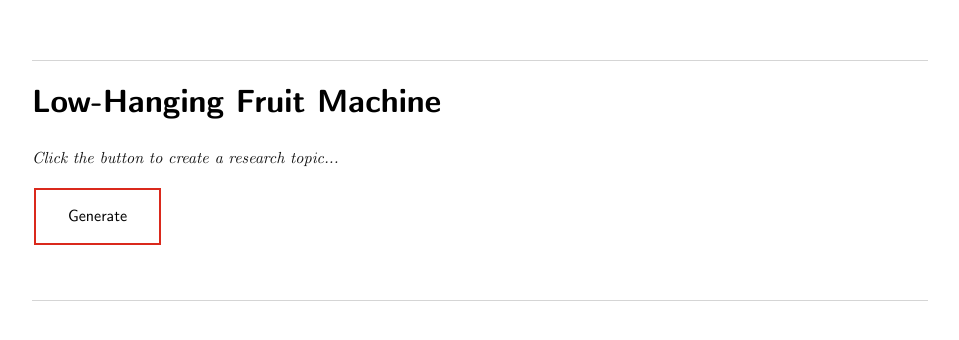
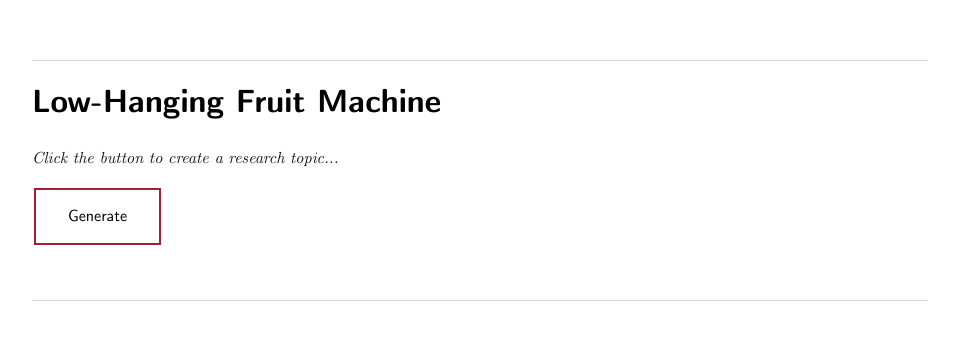
Before and after one commit to carbonheliumnitrogen/carbonheliumnitrogen.github.io, a Jekyll site: the page built from topic.html, in a window 1280 px wide. Shown: the top 340 px of the page, without its empty margins (160-1119 px from the left). Built offline with Jekyll 4.4.1, drawn with Linux system fonts in a browser that asks for light colours.

Commit message:
updated color palette

```diff
--- a/topic.html
+++ b/topic.html
@@ -26,11 +26,11 @@
         .button1 {
             background-color: white;
             color: black;
-            border: 2px solid #da291c;
+            border: 2px solid #a41f35;
         }
 
         .button1:hover {
-            background-color: #da291c;
+            background-color: #a41f35;
             color: white;
         }
 
```
